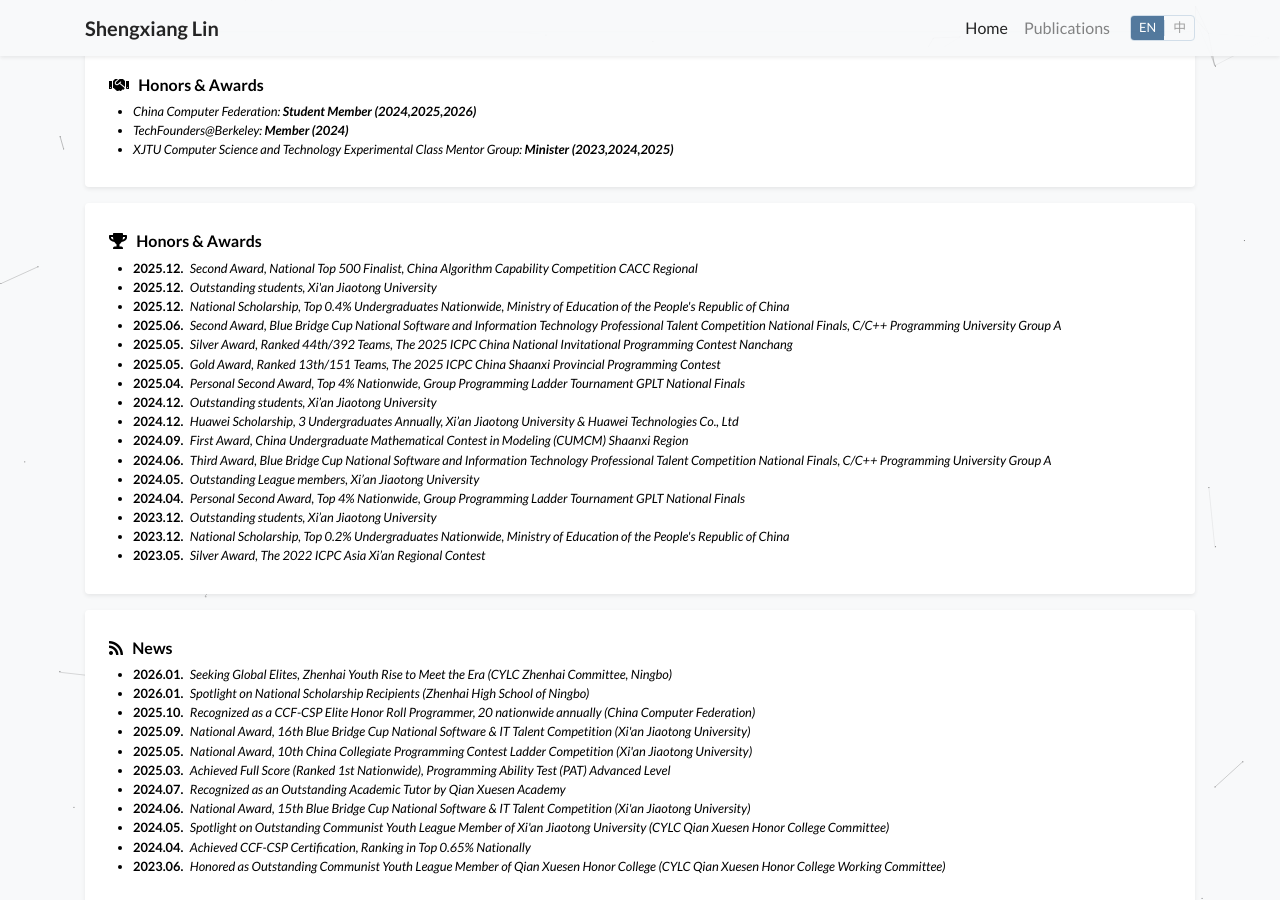
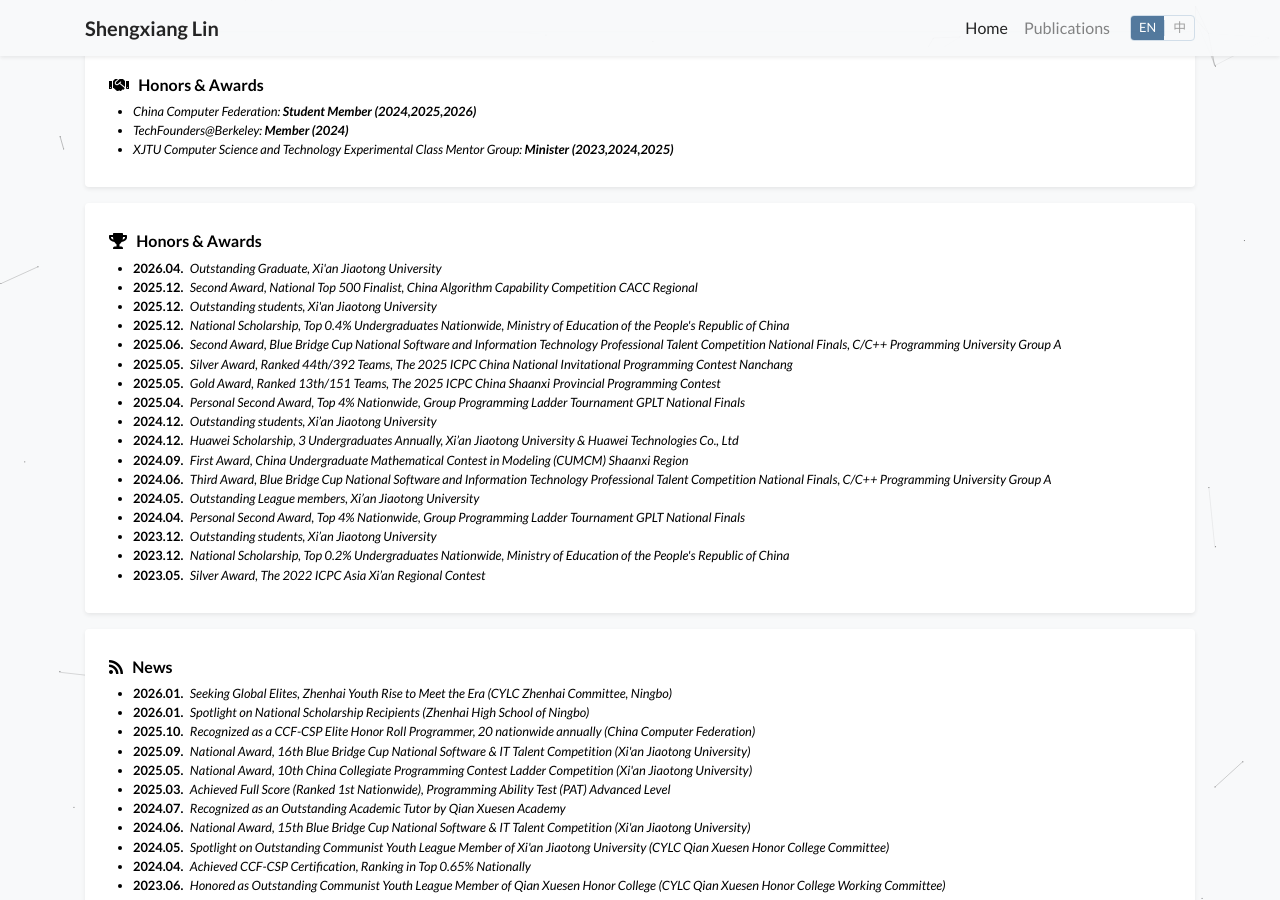
Before and after one commit to Shengxiang-Lin/Shengxiang-Lin.github.io, a Jekyll site: the page built from index.html, in a window 1280 px wide and 900 px high, scrolled down 1038 px. Built offline with Jekyll 4.4.1, drawn with Linux system fonts in a browser that asks for light colours; a style sheet for code colours, icons or effects is not loaded.

Commit message:
Update profile.yml

```diff
--- a/_data/profile.yml
+++ b/_data/profile.yml
@@ -127,6 +127,8 @@ service_zh:
   - name: "西安交通大学计学组：<strong>部长 (2023,2024,2025)</strong>"
 
 awards:
+- name: Outstanding Graduate, Xi'an Jiaotong University
+  date: 2026.04
 - name: Second Award, National Top 500 Finalist, China Algorithm Capability Competition CACC Regional
   date: 2025.12
   url: "https://Shengxiang-Lin.github.io/assets/cv/cacc-second-award.pdf"
```
